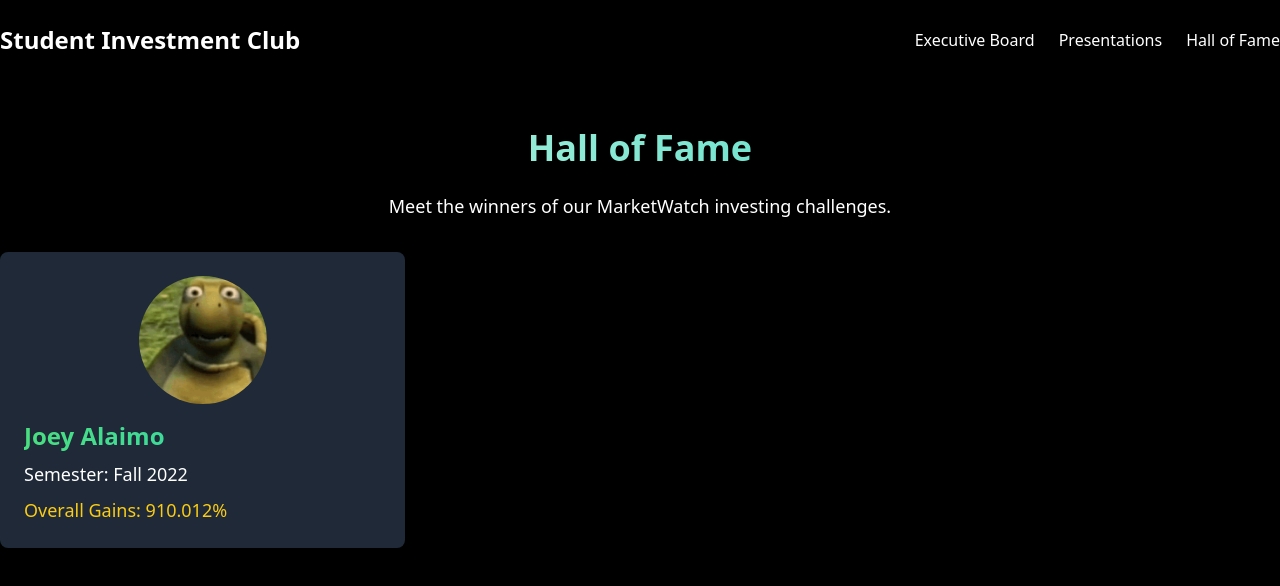
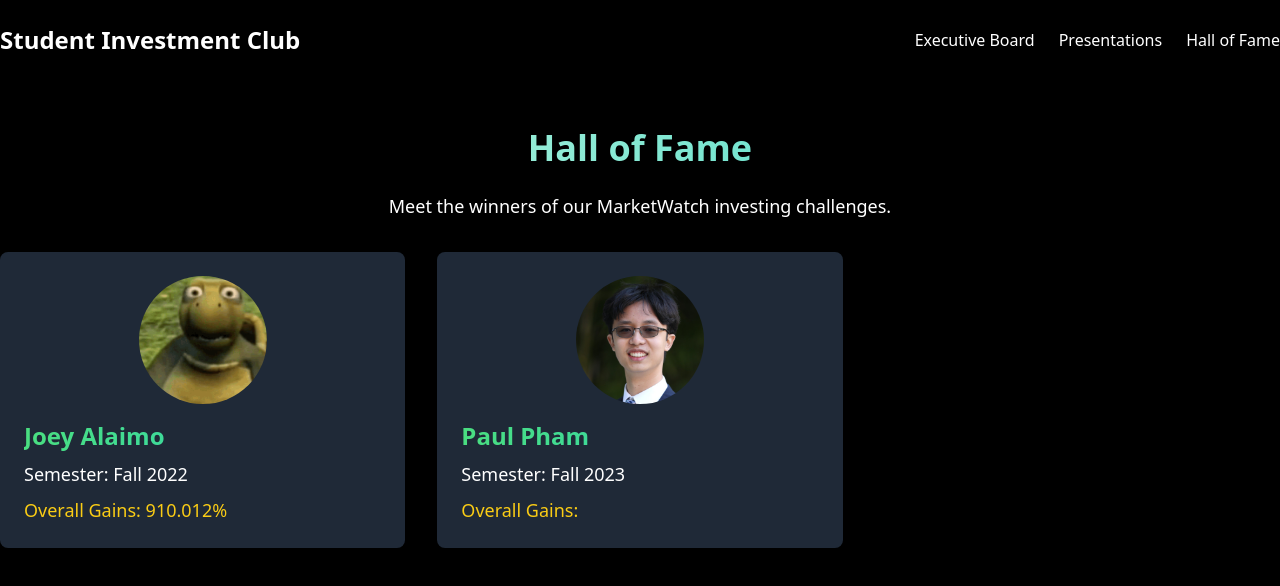
Before and after one commit to francokrepel/student-investment-club, a Next.js app: page /hall-of-fame in a window 1280 px wide. Shown: the top 586 px of the page. Built offline with nearby package versions, Linux system fonts and the light colour scheme.

Commit message:
room number and little change

```diff
--- a/components/Header.tsx
+++ b/components/Header.tsx
@@ -9,8 +9,12 @@ import { faBars } from '@fortawesome/free-solid-svg-icons'
 const Header = () => {
   const [isMenuOpen, setIsMenuOpen] = useState(false);
 
+  console.log('Initial isMenuOpen:', isMenuOpen);
+
   const toggleMenu = () => {
+    console.log('toggleMenu function called');
     setIsMenuOpen(!isMenuOpen);
+
   };
 
   return (
--- a/pages/executive-board.tsx
+++ b/pages/executive-board.tsx
@@ -148,7 +148,8 @@ const ExecutiveBoard = () => {
       <Header />
       <section className="container mx-auto mt-12 px-4 md:px-0">
         <h1 className="text-4xl font-bold mb-6 text-center text-transparent bg-clip-text bg-gradient-to-r from-green-100 to-teal-400">Executive Board</h1>
-        <p className="text-lg text-center">Meet our executive board.</p>
+        <p className="text-lg text-center">Meet our executive board. </p>
+        <p className="text-lg text-center text-transparent bg-clip-text bg-gradient-to-r from-green-100 to-teal-400">Currently undergoing change for this semester. </p>
         <div className="grid grid-cols-1 md:grid-cols-2 py-10 lg:grid-cols-3 gap-8 px-4 md:px-0">
           {executiveBoardMembers.map((member) => (
             <div key={member.name} className="bg-gray-800 p-6 rounded-lg">
--- a/pages/hall-of-fame.tsx
+++ b/pages/hall-of-fame.tsx
@@ -9,6 +9,11 @@ const hallOfFameData = [
     profileImg: '/derp.png',
     gain: '910.012%',
   },
+  {
+    semester: 'Fall 2023',
+    winner: 'Paul Pham',
+    profileImg: '/paulpham.jpeg'
+  }
   // Add more winners here...
 ];
 
--- a/pages/index.tsx
+++ b/pages/index.tsx
@@ -96,7 +96,7 @@ export default function Home() {
         <div className="my-12 text-center">
           <h2 className="text-3xl font-bold mb-6 text-transparent bg-clip-text bg-gradient-to-r from-green-100 to-teal-400">Interested in joining?</h2>
           <p className="text-lg mb-6">
-            Join our meetings every Tuesday at 6:30 PM in Stuzin 101.
+            Join our meetings every Tuesday at 6:30 PM in <b>Stuzin 104</b>.
           </p>
 
           {/* Social Media Buttons */}
```
Also changed, not shown: public/paulpham.jpeg (added).
